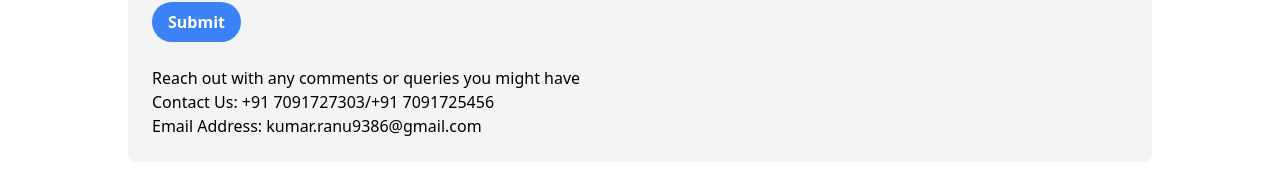
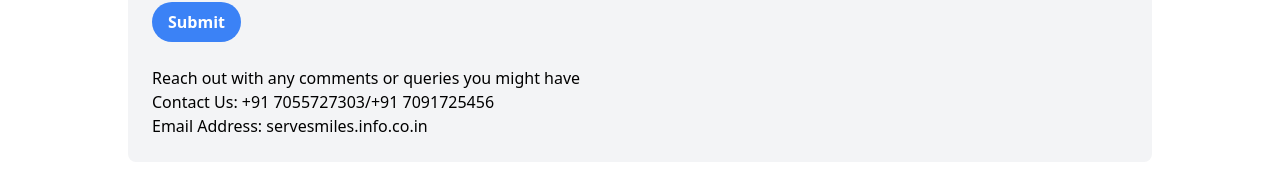
Before and after one commit to RanuKr/ServeSmiles, a React (Vite) app: page /contact in a window 1280 px wide. Shown: the part 678-852 px from the top of the page. Built offline with nearby package versions, Linux system fonts and the light colour scheme.

Commit message:
contsct update

```diff
--- a/src/components/ContactUs.jsx
+++ b/src/components/ContactUs.jsx
@@ -47,8 +47,8 @@ function ContactUs() {
         </button>
       </form>
       <p className="mt-6">Reach out with any comments or queries you might have</p>
-      <p>Contact Us: +91 7091727303/+91 7091725456</p>
-      <p>Email Address: kumar.ranu9386@gmail.com</p>
+      <p>Contact Us: +91 7055727303/+91 7091725456</p>
+      <p>Email Address: servesmiles.info.co.in</p>
     </div>
 
 
--- a/src/components/Footer.jsx
+++ b/src/components/Footer.jsx
@@ -48,10 +48,10 @@ const Footer = () => {
             <i className="fab fa-instagram"></i>
           </a>
 
-          <a href="https://github.com/RanuKr" className="text-xl mx-2" target="_blank" rel="noopener noreferrer">
+          <a href="#" className="text-xl mx-2" target="_blank" rel="noopener noreferrer">
             <i className="fab fa-github"></i>
           </a>
-          <a href="https://www.linkedin.com/in/ranu-kumar-b03120284/" className="text-xl mx-2" target="_blank" rel="noopener noreferrer">
+          <a href="#" className="text-xl mx-2" target="_blank" rel="noopener noreferrer">
             <i className="fab fa-linkedin"></i>
           </a>
         </div>
@@ -62,7 +62,7 @@ const Footer = () => {
         <p className="text-center">
           Made with Love
           <br />
-          <a href="tel:+91 7091727303">+91 7091727303</a>
+          <a href="tel:+91 7055727303">+91 7055727303</a>
         </p>
       </div>
     </footer>
```
